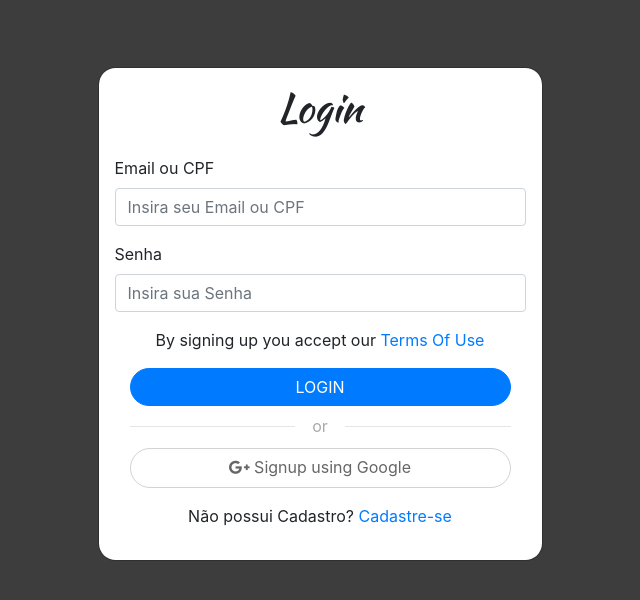
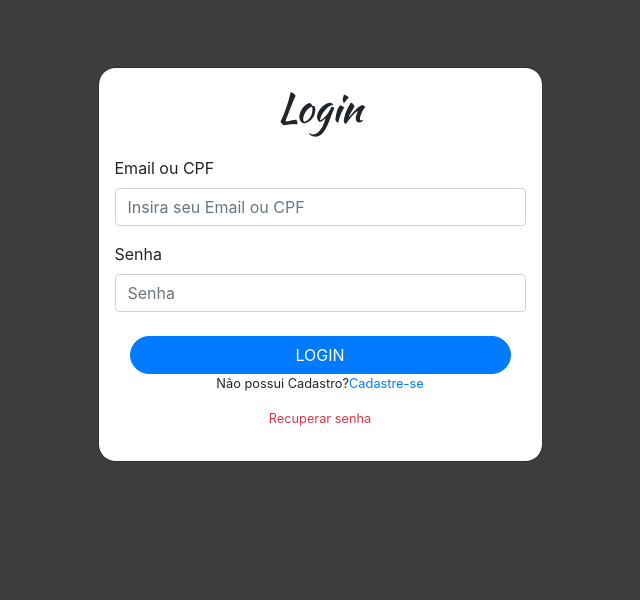
Before and after one commit to gpgermano/HoupyKids, a PHP site: page /sistema in a window 1280 px wide. Shown: the top 600 px of the page, without its empty margins (320-960 px from the left). Run offline with PHP 8.4, Linux system fonts and the light colour scheme; some libraries are stand-ins or nearby versions.

Commit message:
inserindo modal cadastra-se e recuperar senha

```diff
--- a/sistema/index.php
+++ b/sistema/index.php
@@ -37,27 +37,16 @@
                             </div>
                             <div class="form-group">
                             	<label for="exampleInputEmail1">Senha</label>
-                            	<input type="password" name="senha" id="senha"  class="form-control" aria-describedby="emailHelp" placeholder="Insira sua Senha">
+                            	<input type="password" name="senha" id="senha"  class="form-control" aria-describedby="emailHelp" placeholder="Senha">
+                            </div>
+                            <div class="col-md-12 text-center mt-4">
+                            	<button type="submit" class=" btn btn-block mybtn btn-primary tx-tfm">Login</button>
                             </div>
                             <div class="form-group">
-                            	<p class="text-center">By signing up you accept our <a href="#">Terms Of Use</a></p>
-                            </div>
-                            <div class="col-md-12 text-center ">
-                            	<button type="submit" class=" btn btn-block mybtn btn-primary tx-tfm">Login</button>
-                            </div>
-                            <div class="col-md-12 ">
-                               <div class="login-or">
-                                	<hr class="hr-or">
-                                 	<span class="span-or">or</span>
-                               </div>
-                            </div>
-                            <div class="col-md-12 mb-3">
-                            	<p class="text-center">
-                                	<a href="javascript:void();" class="google btn mybtn"><i class="fa fa-google-plus"></i> Signup using Google</a>
-                            	</p>
-                            </div>
-                            <div class="form-group">
-                            	<p class="text-center">Não possui Cadastro? <a href="#" id="cadastro">Cadastre-se</a></p>
+								<small>
+                            		<p class="text-center">Não possui Cadastro?<a href="#" id="signup" data-toggle="modal" data-target="#modalCadastro">Cadastre-se</a></p>
+									<p class="text-center"><a class="text-danger" href="#" id="signup" data-toggle="modal" data-target="#modalRecuperar">Recuperar senha</a></p>
+								</small>
                             </div>
                     </form>
 				</div>
@@ -67,3 +56,24 @@
 
 </body>
 </html>
+
+<!-- Modal -->
+<div class="modal fade" id="modalCadastro" data-backdrop="static" data-keyboard="false" tabindex="-1" aria-labelledby="staticBackdropLabel" aria-hidden="true">
+  <div class="modal-dialog modal-lg" role="document">
+    <div class="modal-content">
+      <div class="modal-header">
+        <h5 class="modal-title" id="staticBackdropLabel">Modal Cadastre-se</h5>
+        <button type="button" class="close" data-dismiss="modal" aria-label="Close">
+          <span aria-hidden="true">&times;</span>
+        </button>
+      </div>
+      <div class="modal-body">
+        ...
+      </div>
+      <div class="modal-footer">
+        <button type="button" class="btn btn-secondary" data-dismiss="modal">Fechar</button>
+        <button type="button" class="btn btn-info">Cadastrar</button>
+      </div>
+    </div>
+  </div>
+</div>
```
